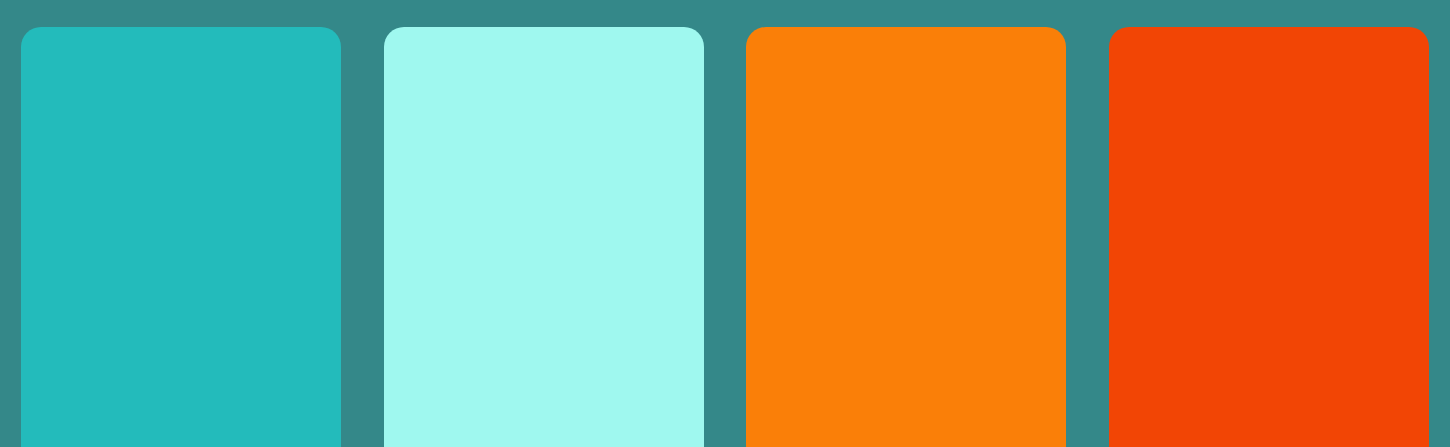
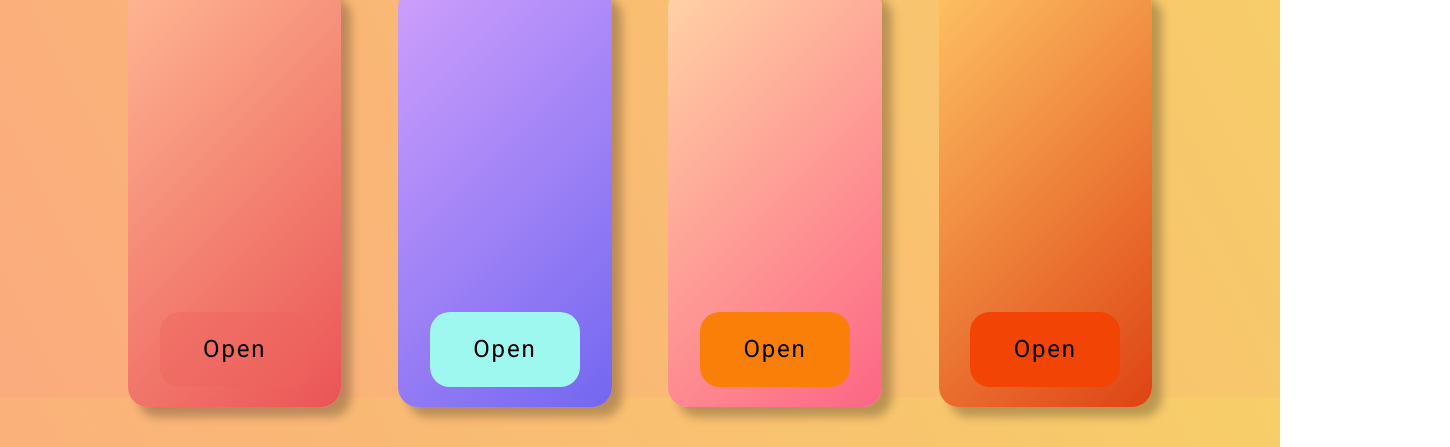
Before and after one commit to Baisad/pet-project, a plain HTML site: page index.html in a window 1280 px wide. Shown: the part 143-590 px from the top of the page, 1450 px wide, since content can reach past the window. Drawn offline with Linux system fonts and the light colour scheme.

Commit message:
Update style.css

```diff
--- a/style.css
+++ b/style.css
@@ -3,41 +3,47 @@
 
 body{
     margin: 0 auto;
-    padding: 0 auto;
-    background-color: #348889;
-    overflow: hidden;
+    background-image: linear-gradient(62deg, #FBAB7E 0%, #F7CE68 100%);
+    /* overflow: hidden; */
+
 }
 h1{
     font-family: 'Bebas Neue', sans-serif;
     font-size: 64px;
-    margin-top: 50px;
+    margin-top: 20px;
     text-align: center;
 }
 .main__section{
+    margin: auto;
     display: flex;
-    justify-content: space-around;
-    width: 1450px;
-    height: 600px;
+    align-items: center;
+    justify-content: space-between;
+    height: 400px;
+    width: 80%;
 }
 
 .main__block{
     background-color: white;
-    width: 320px;
-    height: 500px;
+    width: 16.67vw;
+    height: 400px;
     border-radius: 20px;
 }
 
 .main__block_a{
-    background-color: #23BBBB;
+    background: linear-gradient(135deg, #FEB692 0%, #EA5455 100%);
+    box-shadow: 10px 10px 10px 0px rgba(0, 0, 0, 0.25);
 }
 .main__block_b{
-    background-color: #9FF8EF;
+    background: linear-gradient(135deg, #CE9FFC 0%, #7367F0 100%);
+    box-shadow: 10px 10px 10px 0px rgba(0, 0, 0, 0.25);
 }
 .main__block_c{
-    background-color: #FA7F08;
+    background: linear-gradient(135deg, #FFD3A5 0%, #FD6585 100%);
+    box-shadow: 10px 10px 10px 0px rgba(0, 0, 0, 0.25);
 }
 .main__block_d{
-    background-color: #F24505;
+    background: linear-gradient(135deg, #FEC163 0%, #DE4313 100%);
+    box-shadow: 10px 10px 10px 0px rgba(0, 0, 0, 0.25);
 }
 .block__btn{
     display: flex;
@@ -45,14 +51,13 @@ h1{
     justify-content: center;
     width: 150px;
     height: 75px;
-    background: #23BBBB;
     border-radius: 20px;
-    border: 1px black solid;
+    cursor: pointer;
 
 }
 .block__btn p{
     font-family: 'Roboto', sans-serif;
-    font-size: 36px;
+    font-size: 1.5em;
     letter-spacing: 1.80px;
 }
 
@@ -63,14 +68,14 @@ h1{
     justify-content: center;
 }
 .block__btn_a{
-    background-color: #23BBBB;
+    background: rgba(237, 99, 94, 0.40);
 }
 .block__btn_b{
-    background-color: #9FF8EF;
+    background-color: rgba(128, 112, 242, 0.40);
 }
 .block__btn_c{
-    background-color: #FA7F08;
+    background: rgba(254, 117, 138, 0.40);
 }
 .block__btn_d{
-    background-color: #F24505;
+    background: rgba(227, 86, 31, 0.40);
 }
```
